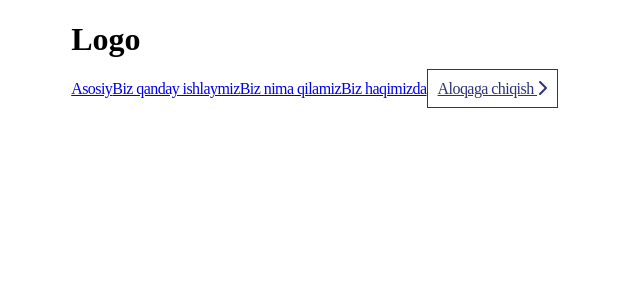
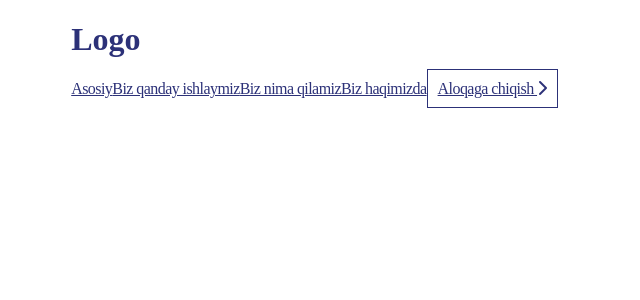
Before and after one commit to hakimov-dev/truck-service-landing, a Vue app: page / in a window 1280 px wide. Shown: the top 300 px of the page, without its empty margins (0-640 px from the left). Built offline with nearby package versions, Linux system fonts and the light colour scheme; the HTML template or start-up script is replaced by a standard one.

Commit message:
Added all color

```diff
--- a/src/App.vue
+++ b/src/App.vue
@@ -3,6 +3,10 @@
 </template>
 
 <style>
+*{
+  color: #2c3178;
+}
+
 .container{
   width: 90%;
   margin: 0 auto;
```
